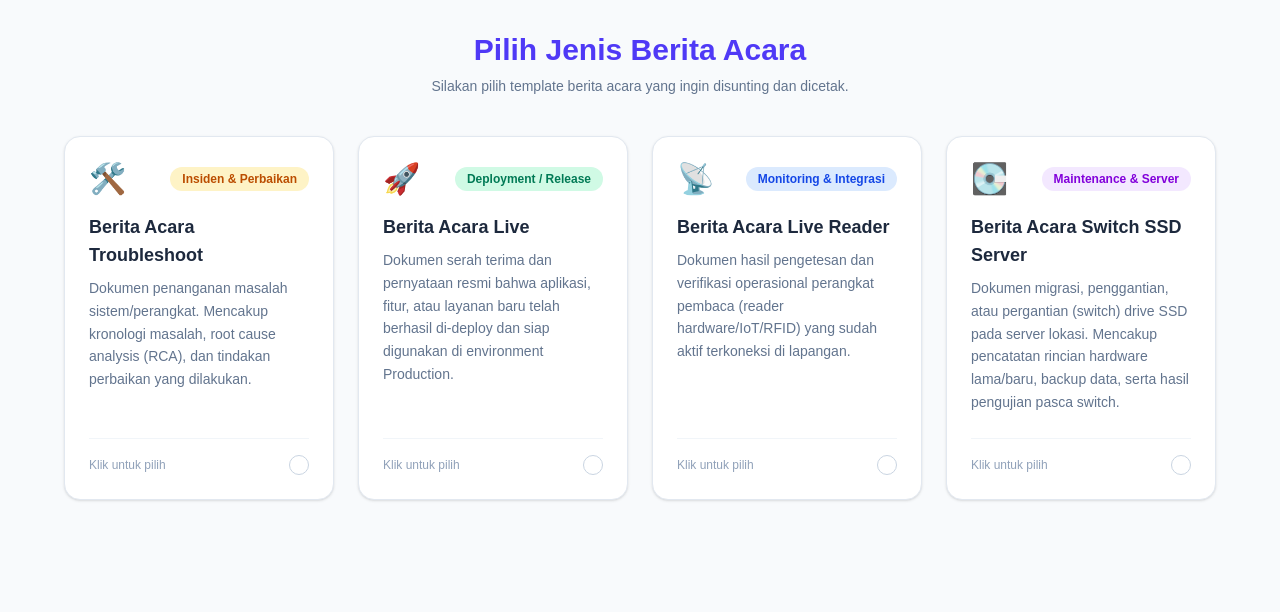
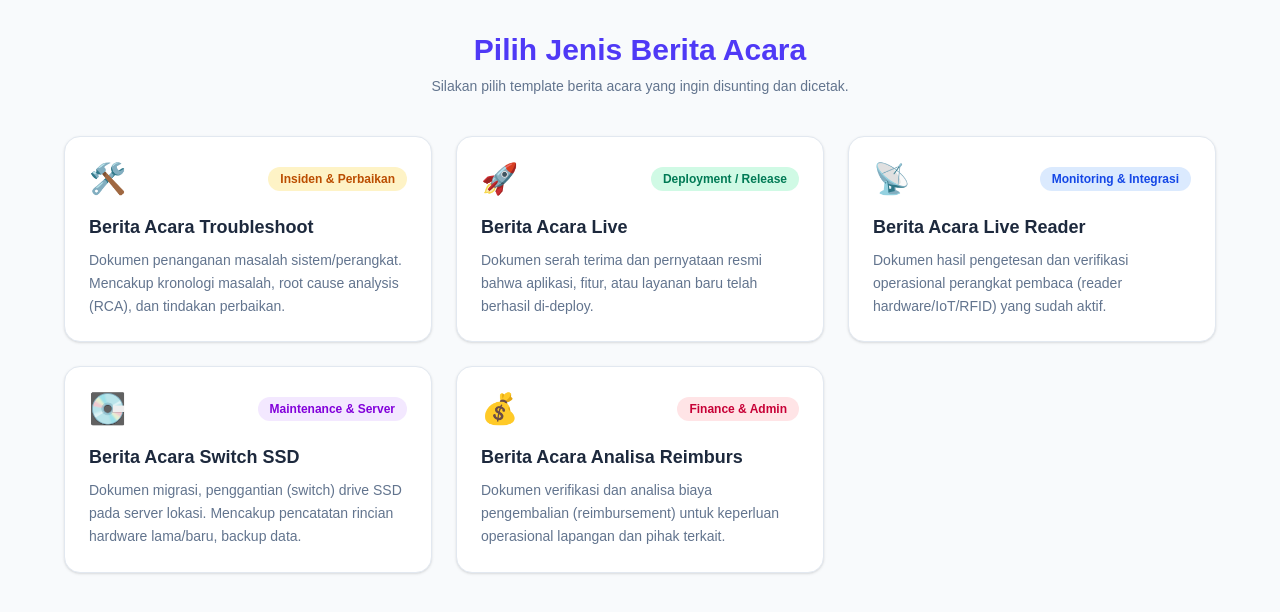
Before and after one commit to muhamadesa1/doc-builder-app, a Next.js app: page / in a window 1280 px wide. Shown: the top 612 px of the page. Built offline with nearby package versions, Linux system fonts and the light colour scheme.

Commit message:
Update halaman utama tambah menu reimburs

```diff
--- a/app/page.tsx
+++ b/app/page.tsx
@@ -16,119 +16,79 @@ export default function Home() {
           </p>
         </header>
 
-        {/* Grid 4 Kartu */}
-        <div className="grid grid-cols-1 md:grid-cols-2 lg:grid-cols-4 gap-6">
-          {/* Card 1: Berita Acara Troubleshoot */}
+        {/* Grid Kartu */}
+        <div className="grid grid-cols-1 md:grid-cols-2 lg:grid-cols-3 gap-6">
+
+          {/* Card 1: Troubleshoot */}
           <Link href="/editor/troubleshoot">
             <div className="h-full bg-white dark:bg-slate-800 rounded-2xl p-6 border border-slate-200 dark:border-slate-700 shadow-sm hover:shadow-md transition-all flex flex-col justify-between cursor-pointer group">
               <div>
                 <div className="flex items-center justify-between mb-4">
                   <span className="text-3xl">🛠️</span>
-                  <span className="text-xs font-semibold px-3 py-1 bg-amber-100 text-amber-700 dark:bg-amber-900/40 dark:text-amber-300 rounded-full">
-                    Insiden & Perbaikan
-                  </span>
+                  <span className="text-xs font-semibold px-3 py-1 bg-amber-100 text-amber-700 dark:bg-amber-900/40 dark:text-amber-300 rounded-full">Insiden & Perbaikan</span>
                 </div>
-                <h3 className="text-lg font-bold text-slate-800 dark:text-slate-100 group-hover:text-indigo-600 transition-colors mb-2">
-                  Berita Acara Troubleshoot
-                </h3>
-                <p className="text-sm text-slate-500 dark:text-slate-400 leading-relaxed">
-                  Dokumen penanganan masalah sistem/perangkat. Mencakup kronologi masalah, root cause analysis (RCA), dan tindakan perbaikan yang dilakukan.
-                </p>
-              </div>
-              <div className="mt-6 pt-4 border-t border-slate-100 dark:border-slate-700/60 flex items-center justify-between">
-                <span className="text-xs font-medium text-slate-400 group-hover:text-indigo-600 transition-colors">
-                  Klik untuk pilih
-                </span>
-                <div className="w-5 h-5 rounded-full border border-slate-300 dark:border-slate-600 group-hover:border-indigo-600 flex items-center justify-center">
-                  <div className="w-2.5 h-2.5 rounded-full bg-indigo-600 opacity-0 group-hover:opacity-100 transition-opacity" />
-                </div>
+                <h3 className="text-lg font-bold text-slate-800 group-hover:text-indigo-600 mb-2">Berita Acara Troubleshoot</h3>
+                <p className="text-sm text-slate-500 leading-relaxed">Dokumen penanganan masalah sistem/perangkat. Mencakup kronologi masalah, root cause analysis (RCA), dan tindakan perbaikan.</p>
               </div>
             </div>
           </Link>
 
-          {/* Card 2: Berita Acara Live */}
+          {/* Card 2: Live */}
           <Link href="/editor/live">
             <div className="h-full bg-white dark:bg-slate-800 rounded-2xl p-6 border border-slate-200 dark:border-slate-700 shadow-sm hover:shadow-md transition-all flex flex-col justify-between cursor-pointer group">
               <div>
                 <div className="flex items-center justify-between mb-4">
                   <span className="text-3xl">🚀</span>
-                  <span className="text-xs font-semibold px-3 py-1 bg-emerald-100 text-emerald-700 dark:bg-emerald-900/40 dark:text-emerald-300 rounded-full">
-                    Deployment / Release
-                  </span>
+                  <span className="text-xs font-semibold px-3 py-1 bg-emerald-100 text-emerald-700 dark:bg-emerald-900/40 dark:text-emerald-300 rounded-full">Deployment / Release</span>
                 </div>
-                <h3 className="text-lg font-bold text-slate-800 dark:text-slate-100 group-hover:text-indigo-600 transition-colors mb-2">
-                  Berita Acara Live
-                </h3>
-                <p className="text-sm text-slate-500 dark:text-slate-400 leading-relaxed">
-                  Dokumen serah terima dan pernyataan resmi bahwa aplikasi, fitur, atau layanan baru telah berhasil di-deploy dan siap digunakan di environment Production.
-                </p>
-              </div>
-              <div className="mt-6 pt-4 border-t border-slate-100 dark:border-slate-700/60 flex items-center justify-between">
-                <span className="text-xs font-medium text-slate-400 group-hover:text-indigo-600 transition-colors">
-                  Klik untuk pilih
-                </span>
-                <div className="w-5 h-5 rounded-full border border-slate-300 dark:border-slate-600 group-hover:border-indigo-600 flex items-center justify-center">
-                  <div className="w-2.5 h-2.5 rounded-full bg-indigo-600 opacity-0 group-hover:opacity-100 transition-opacity" />
-                </div>
+                <h3 className="text-lg font-bold text-slate-800 group-hover:text-indigo-600 mb-2">Berita Acara Live</h3>
+                <p className="text-sm text-slate-500 leading-relaxed">Dokumen serah terima dan pernyataan resmi bahwa aplikasi, fitur, atau layanan baru telah berhasil di-deploy.</p>
               </div>
             </div>
           </Link>
 
-          {/* Card 3: Berita Acara Live Reader */}
+          {/* Card 3: Live Reader */}
           <Link href="/editor/live-reader">
             <div className="h-full bg-white dark:bg-slate-800 rounded-2xl p-6 border border-slate-200 dark:border-slate-700 shadow-sm hover:shadow-md transition-all flex flex-col justify-between cursor-pointer group">
               <div>
                 <div className="flex items-center justify-between mb-4">
                   <span className="text-3xl">📡</span>
-                  <span className="text-xs font-semibold px-3 py-1 bg-blue-100 text-blue-700 dark:bg-blue-900/40 dark:text-blue-300 rounded-full">
-                    Monitoring & Integrasi
-                  </span>
+                  <span className="text-xs font-semibold px-3 py-1 bg-blue-100 text-blue-700 dark:bg-blue-900/40 dark:text-blue-300 rounded-full">Monitoring & Integrasi</span>
                 </div>
-                <h3 className="text-lg font-bold text-slate-800 dark:text-slate-100 group-hover:text-indigo-600 transition-colors mb-2">
-                  Berita Acara Live Reader
-                </h3>
-                <p className="text-sm text-slate-500 dark:text-slate-400 leading-relaxed">
-                  Dokumen hasil pengetesan dan verifikasi operasional perangkat pembaca (reader hardware/IoT/RFID) yang sudah aktif terkoneksi di lapangan.
-                </p>
-              </div>
-              <div className="mt-6 pt-4 border-t border-slate-100 dark:border-slate-700/60 flex items-center justify-between">
-                <span className="text-xs font-medium text-slate-400 group-hover:text-indigo-600 transition-colors">
-                  Klik untuk pilih
-                </span>
-                <div className="w-5 h-5 rounded-full border border-slate-300 dark:border-slate-600 group-hover:border-indigo-600 flex items-center justify-center">
-                  <div className="w-2.5 h-2.5 rounded-full bg-indigo-600 opacity-0 group-hover:opacity-100 transition-opacity" />
-                </div>
+                <h3 className="text-lg font-bold text-slate-800 group-hover:text-indigo-600 mb-2">Berita Acara Live Reader</h3>
+                <p className="text-sm text-slate-500 leading-relaxed">Dokumen hasil pengetesan dan verifikasi operasional perangkat pembaca (reader hardware/IoT/RFID) yang sudah aktif.</p>
               </div>
             </div>
           </Link>
 
-          {/* Card 4: Berita Acara Switch SSD Server */}
+          {/* Card 4: Switch SSD Server */}
           <Link href="/editor/switch-ssd">
             <div className="h-full bg-white dark:bg-slate-800 rounded-2xl p-6 border border-slate-200 dark:border-slate-700 shadow-sm hover:shadow-md transition-all flex flex-col justify-between cursor-pointer group">
               <div>
                 <div className="flex items-center justify-between mb-4">
                   <span className="text-3xl">💽</span>
-                  <span className="text-xs font-semibold px-3 py-1 bg-purple-100 text-purple-700 dark:bg-purple-900/40 dark:text-purple-300 rounded-full">
-                    Maintenance & Server
-                  </span>
+                  <span className="text-xs font-semibold px-3 py-1 bg-purple-100 text-purple-700 dark:bg-purple-900/40 dark:text-purple-300 rounded-full">Maintenance & Server</span>
                 </div>
-                <h3 className="text-lg font-bold text-slate-800 dark:text-slate-100 group-hover:text-indigo-600 transition-colors mb-2">
-                  Berita Acara Switch SSD Server
-                </h3>
-                <p className="text-sm text-slate-500 dark:text-slate-400 leading-relaxed">
-                  Dokumen migrasi, penggantian, atau pergantian (switch) drive SSD pada server lokasi. Mencakup pencatatan rincian hardware lama/baru, backup data, serta hasil pengujian pasca switch.
-                </p>
-              </div>
-              <div className="mt-6 pt-4 border-t border-slate-100 dark:border-slate-700/60 flex items-center justify-between">
-                <span className="text-xs font-medium text-slate-400 group-hover:text-indigo-600 transition-colors">
-                  Klik untuk pilih
-                </span>
-                <div className="w-5 h-5 rounded-full border border-slate-300 dark:border-slate-600 group-hover:border-indigo-600 flex items-center justify-center">
-                  <div className="w-2.5 h-2.5 rounded-full bg-indigo-600 opacity-0 group-hover:opacity-100 transition-opacity" />
-                </div>
+                <h3 className="text-lg font-bold text-slate-800 group-hover:text-indigo-600 mb-2">Berita Acara Switch SSD</h3>
+                <p className="text-sm text-slate-500 leading-relaxed">Dokumen migrasi, penggantian (switch) drive SSD pada server lokasi. Mencakup pencatatan rincian hardware lama/baru, backup data.</p>
               </div>
             </div>
           </Link>
+
+          {/* Card 5: Analisa Reimburs (NEW) */}
+          <Link href="/editor/reimburs">
+            <div className="h-full bg-white dark:bg-slate-800 rounded-2xl p-6 border border-slate-200 dark:border-slate-700 shadow-sm hover:shadow-md transition-all flex flex-col justify-between cursor-pointer group">
+              <div>
+                <div className="flex items-center justify-between mb-4">
+                  <span className="text-3xl">💰</span>
+                  <span className="text-xs font-semibold px-3 py-1 bg-rose-100 text-rose-700 dark:bg-rose-900/40 dark:text-rose-300 rounded-full">Finance & Admin</span>
+                </div>
+                <h3 className="text-lg font-bold text-slate-800 group-hover:text-indigo-600 mb-2">Berita Acara Analisa Reimburs</h3>
+                <p className="text-sm text-slate-500 leading-relaxed">Dokumen verifikasi dan analisa biaya pengembalian (reimbursement) untuk keperluan operasional lapangan dan pihak terkait.</p>
+              </div>
+            </div>
+          </Link>
+
         </div>
       </div>
     </div>
```
